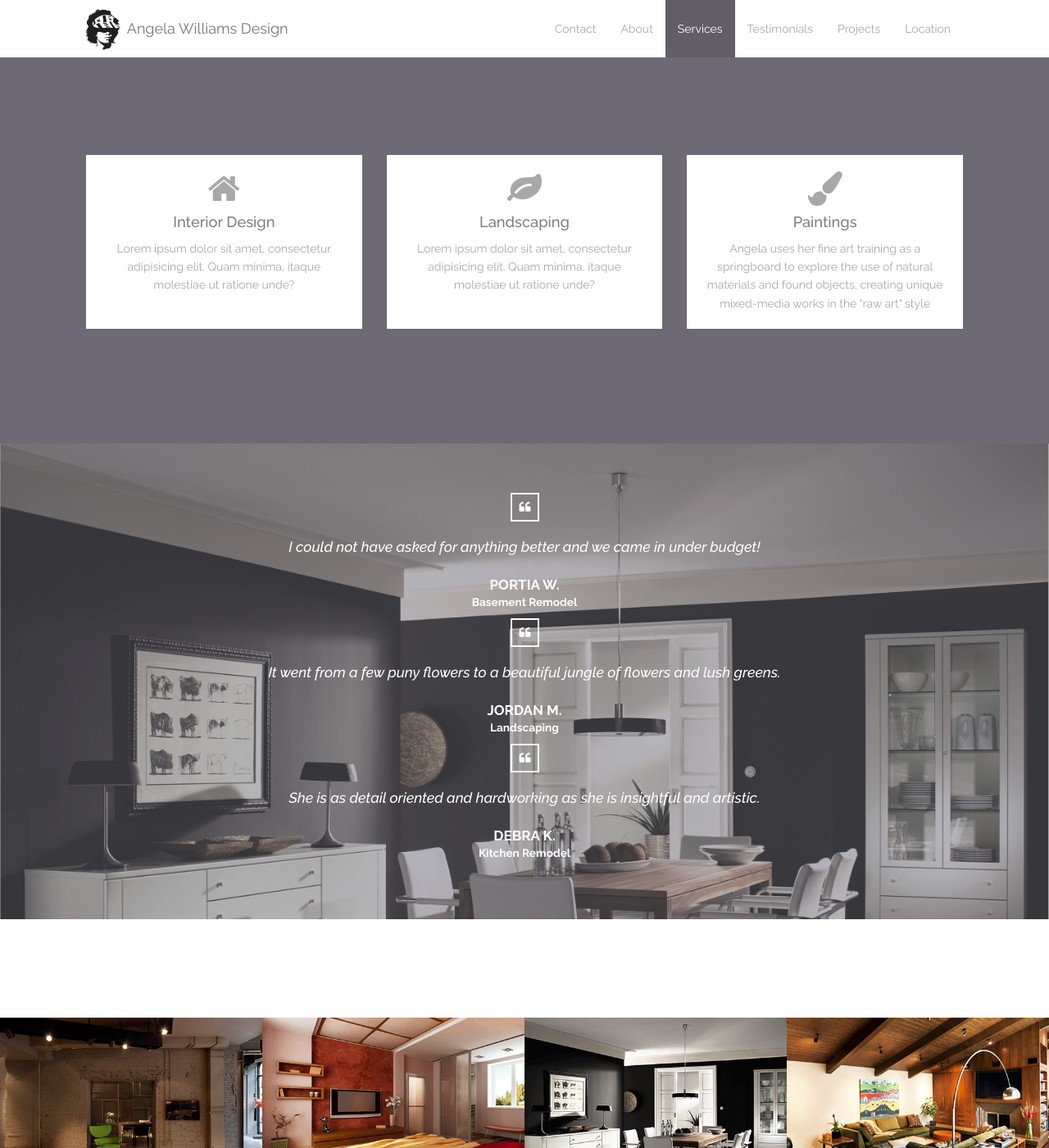
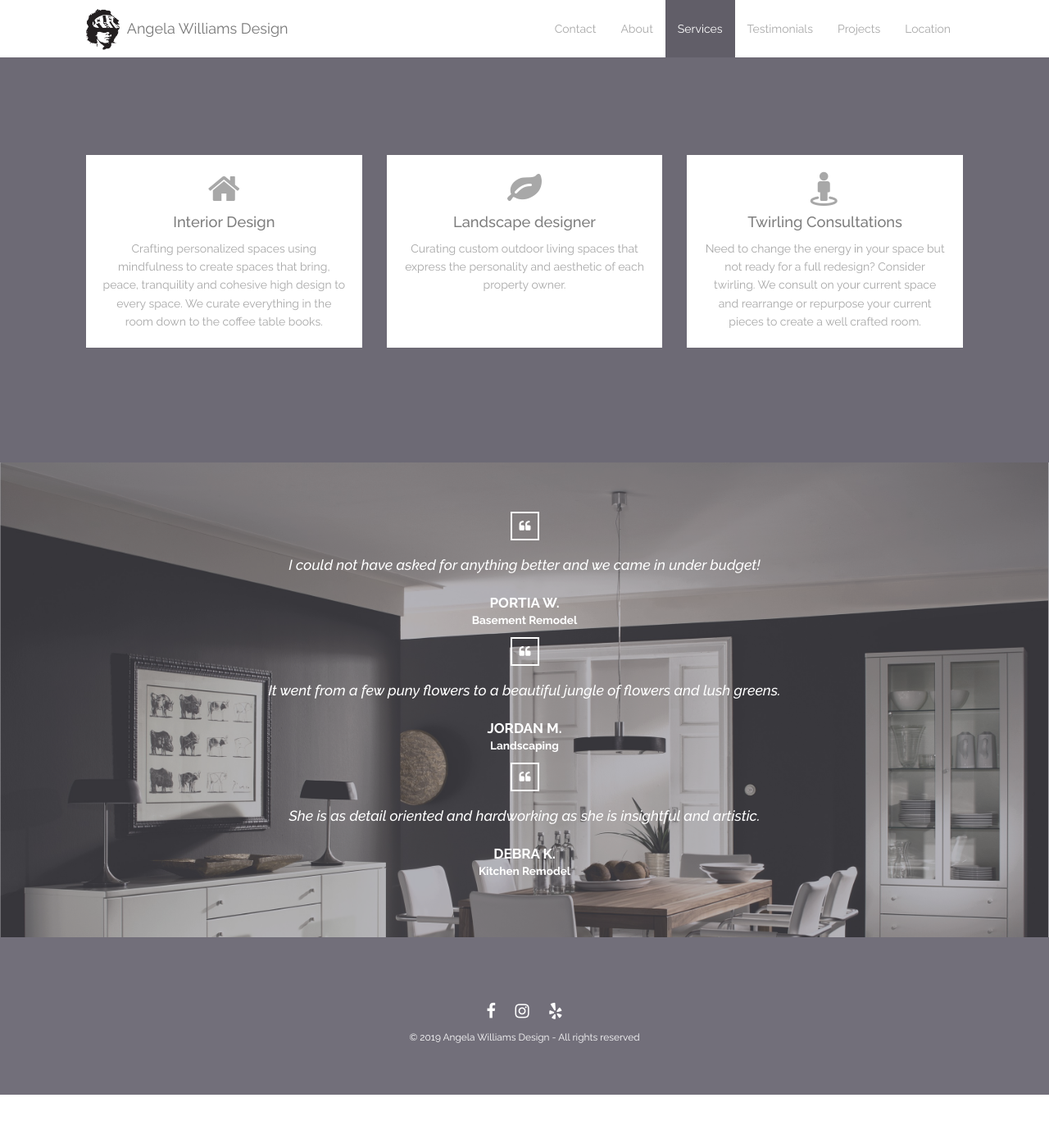
Before and after one commit to iMears/angela-williams-design, a Jekyll site: the page built from index.html, in a window 1280 px wide and 1400 px high, scrolled down 1554 px. Shown: the whole window at 82% size. Built offline with Jekyll 4.4.1, drawn with Linux system fonts in a browser that asks for light colours; nearby versions of some CDN libraries; after the commit the page ends 2889 px from its top, so only the background shows below that; some of the changed text lies outside the part shown.

Commit message:
Update lorem ipsum and other minor changes

```diff
--- a/_config.yml
+++ b/_config.yml
@@ -18,7 +18,7 @@ api_token: # Enter API token here
 contact:
     phone: (626) 644 6667
     email: angelaWilliamsDesign@gmail.com
-    address: 380 S. Lake Avenue Pasadena, CA 91101
+    address: 1220 N. Arroyo Blvd Pasadena, CA 91103
 
 # Opening hours
 monday_friday: 9:00am – 6:00pm
@@ -32,16 +32,16 @@ testimonials:
 # Map
 map:
     zoom: 13
-    address: 380 S. Lake Avenue Pasadena CA 91101
+    address: 1220 N. Arroyo Blvd Pasadena, CA 91103
     address_details: img/gallery/thumb/thumb1.jpg
 
 # Social settings
 facebook: https://www.facebook.com/gelly.gel.77
-instagram: http://instagram.com
+instagram: https://instagram.com/Arroyo_Gel
 yelp: http://www.yelp.com/biz/angela-williams-design-pasadena
 
 # Footer
-copyright: © 2016 Angela Williams Design - All rights reserved
+copyright:
 
 # Build settings
 markdown: kramdown
--- a/_data/treatments.yml
+++ b/_data/treatments.yml
@@ -1,11 +1,11 @@
 - icon: fa-home fa-3x
   title: Interior Design
-  description: Lorem ipsum dolor sit amet, consectetur adipisicing elit. Quam minima, itaque molestiae ut ratione unde?
+  description: Crafting personalized spaces using mindfulness to create spaces that bring, peace, tranquility and cohesive high design to every space. We curate everything in the room down to the coffee table books.
 
 - icon: fa-leaf fa-3x
-  title: Landscaping
-  description: Lorem ipsum dolor sit amet, consectetur adipisicing elit. Quam minima, itaque molestiae ut ratione unde?
+  title: Landscape designer
+  description: Curating custom outdoor living spaces that express the personality and aesthetic of each property owner.
 
-- icon: fa-paint-brush fa-3x
-  title: Paintings
-  description: Angela uses her fine art training as a springboard to explore the use of natural materials and found objects, creating unique mixed-media works in the "raw art" style
+- icon: fa-street-view fa-3x
+  title: Twirling Consultations
+  description: Need to change the energy in your space but not ready for a full redesign? Consider twirling. We consult on your current space and rearrange or repurpose your current pieces to create a well crafted room.
--- a/_includes/footer.html
+++ b/_includes/footer.html
@@ -8,7 +8,7 @@
             <li><a href="{{ site.yelp }}" targe="_blank"><i class="fa fa-yelp"></i></a></li>
         </ul>
 
-        <small>{% if site.copyright %} {{ site.copyright }} {% endif %}</small>
+        <small>© <script>document.write((new Date()).getFullYear());</script> Angela Williams Design - All rights reserved</small>
 
     </div>
 </footer>
--- a/index.html
+++ b/index.html
@@ -19,10 +19,10 @@ f    <div class="hero-content">
     <div class="container-fluid">
 
         <div class="col-sm-6 col-sm-offset-6 col-md-4 col-md-offset-8 form">
-            <h3><i class="icon fa fa-phone"></i><span> (626) 644-6667</span></h3>
+            <h3><i class="icon fa fa-phone"></i><a href="tel:626-644-6667"> (626) 644-6667</a></h3>
             <h3><svg class="icon icon-envelope-o"><use xlink:href="#icon-envelope-o"></use></svg><span> AngelaWilliamsDesign@gmail.com</span></h3>
             <br>
-            <form action="//formspree.io/angelawilliamsdesign@gmail.com" method="POST">
+            <form action="https://formspree.io/angelawilliamsdesign@gmail.com" method="POST">
                 <div class="form-field">
                     <input name="name" type="text" placeholder="Name" required>
                 </div>
@@ -78,7 +78,7 @@ f    <div class="hero-content">
         <svg class="icon icon-map-marker"><use xlink:href="#icon-map-marker"></use></svg>
         <h3>Location</h3>
             <p>
-                {{ site.contact.address }}
+                <a target="_blank" style="text-decoration: inherit; color: inherit;" href="https://www.google.com/maps/place/1220+N+Arroyo+Blvd,+Pasadena,+CA+91103/@34.1680951,-118.1685118,17z/data=!3m1!4b1!4m5!3m4!1s0x80c2c3acbf12ca97:0x1f12b81a29335dc9!8m2!3d34.1680907!4d-118.1663231">{{ site.contact.address }}</a>
             </p>
     </div>
 </div>
@@ -142,24 +142,3 @@ f    <div class="hero-content">
     </div>
 </div>
 <!-- End Testimonials -->
-
-<!-- Start Gallery -->
-<div id="gallery" class="gallery">
-
-    {% for images in site.data.gallery %}
-        <a href="/img/gallery/large/{{ images.image_large }}" class="gallery-item expandable-box image-link">
-            <div class="expandable-box-top">
-                <img src="/img/gallery/thumb/{{ images.image_thumb }}" alt="{{ images.image_alt }}">
-            </div>
-            <div class="expandable-box-bottom">
-                <i class="fa fa-search-plus fa-3x"></i>
-            </div>
-        </a>
-    {% endfor %}
-
-</div>
-<!-- End Gallery -->
-
-<!-- Start Map -->
-<div id="location" class="map" data-zoom="{{ site.map.zoom }}" data-address="{{ site.map.address }}" data-address-details="<img src='{{ site.map.address_details }}'>"></div>
-<!-- End Map -->
```
